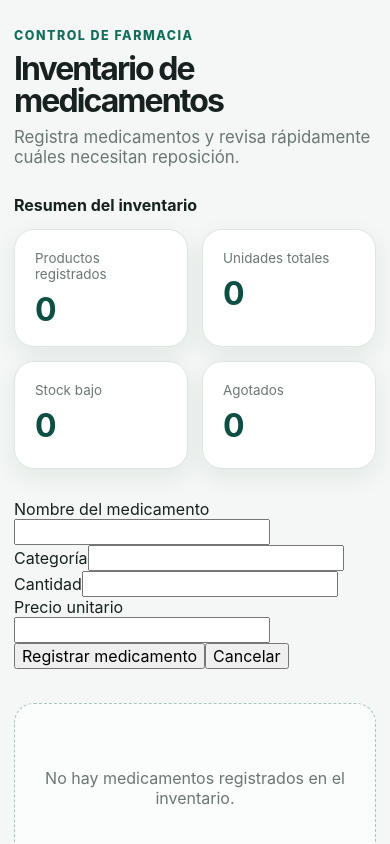
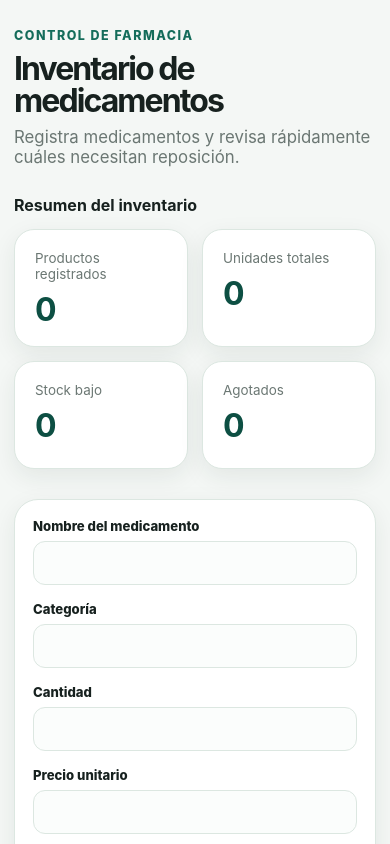
Before and after one commit to Luis458-git/Solucion-de-Negocio, a React (Vite) app: page / in a window 390 px wide. Shown: the top 844 px of the page. Built offline with nearby package versions, Linux system fonts and the light colour scheme.

Commit message:
actualizacion de app.css

```diff
--- a/src/App.css
+++ b/src/App.css
@@ -409,3 +409,105 @@
     animation-iteration-count: 1 !important;
   }
 }
+
+.inventory-form {
+  display: grid;
+  grid-template-columns: repeat(4, minmax(0, 1fr));
+  gap: 16px;
+  padding: 22px;
+  border: 1px solid var(--line);
+  border-radius: 24px;
+  background: var(--surface);
+  box-shadow: var(--shadow-sm);
+}
+
+.inventory-form__field {
+  display: flex;
+  flex-direction: column;
+  gap: 7px;
+}
+
+.inventory-form__field label {
+  color: var(--ink);
+  font-size: 0.82rem;
+  font-weight: 800;
+}
+
+.inventory-form__input {
+  width: 100%;
+  min-height: 44px;
+  padding: 10px 12px;
+  border: 1px solid var(--line);
+  border-radius: 12px;
+  background: #fbfdfc;
+  color: var(--ink);
+  transition: border-color 160ms ease, box-shadow 160ms ease;
+}
+
+.inventory-form__input:focus {
+  border-color: var(--primary);
+  box-shadow: 0 0 0 4px rgba(20, 108, 90, 0.12);
+  outline: none;
+}
+
+.inventory-form__input--error {
+  border-color: var(--danger);
+  background: var(--danger-soft);
+}
+
+.inventory-form__error {
+  margin: 0;
+  color: var(--danger);
+  font-size: 0.76rem;
+  line-height: 1.3;
+}
+
+.inventory-form__actions {
+  display: flex;
+  grid-column: 1 / -1;
+  justify-content: flex-end;
+  gap: 10px;
+  margin-top: 4px;
+}
+
+.inventory-form__actions button {
+  min-height: 44px;
+  padding: 10px 16px;
+  border: 0;
+  border-radius: 12px;
+  background: var(--primary);
+  color: white;
+  font-weight: 800;
+  transition: background 160ms ease, transform 160ms ease;
+}
+
+.inventory-form__actions button:hover {
+  background: var(--primary-dark);
+  transform: translateY(-1px);
+}
+
+.inventory-form__actions button[type="button"] {
+  background: var(--surface-soft);
+  color: var(--primary-dark);
+}
+
+@media (max-width: 760px) {
+  .inventory-form {
+    grid-template-columns: repeat(2, minmax(0, 1fr));
+  }
+}
+
+@media (max-width: 480px) {
+  .inventory-form {
+    grid-template-columns: 1fr;
+    padding: 18px;
+  }
+
+  .inventory-form__actions {
+    flex-direction: column;
+  }
+
+  .inventory-form__actions button {
+    width: 100%;
+  }
+}
```
